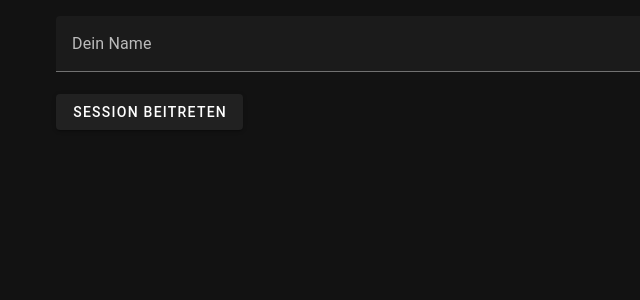
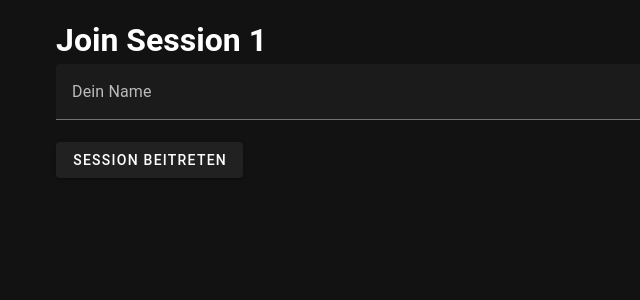
Before and after one commit to MarkusEbner/10er-Falle, a Vue app: page /join/1 in a window 1280 px wide. Shown: the top 300 px of the page, without its empty margins (0-640 px from the left). Built offline with nearby package versions, Linux system fonts and the light colour scheme.

Commit message:
Display sessionId

```diff
--- a/src/components/SessionJoin.vue
+++ b/src/components/SessionJoin.vue
@@ -1,14 +1,22 @@
 <template>
   <v-container>
+    <h1>Join Session {{ sessionId }} </h1>
+    <p> </p>
     <v-text-field v-model="name" label="Dein Name"></v-text-field>
     <v-btn @click="joinSession">Session beitreten</v-btn>
   </v-container>
 </template>
 
 <script lang="ts" setup>
-import { ref } from 'vue';
+import { computed, ref } from 'vue';
+import { useRoute } from 'vue-router';
+
+const route = useRoute();
+
+const sessionId = route.params.sessionId
 
 const name = ref('');
+
 const joinSession = () => {
   if (name.value) {
     alert(`Willkommen, ${name.value}!`);
```
